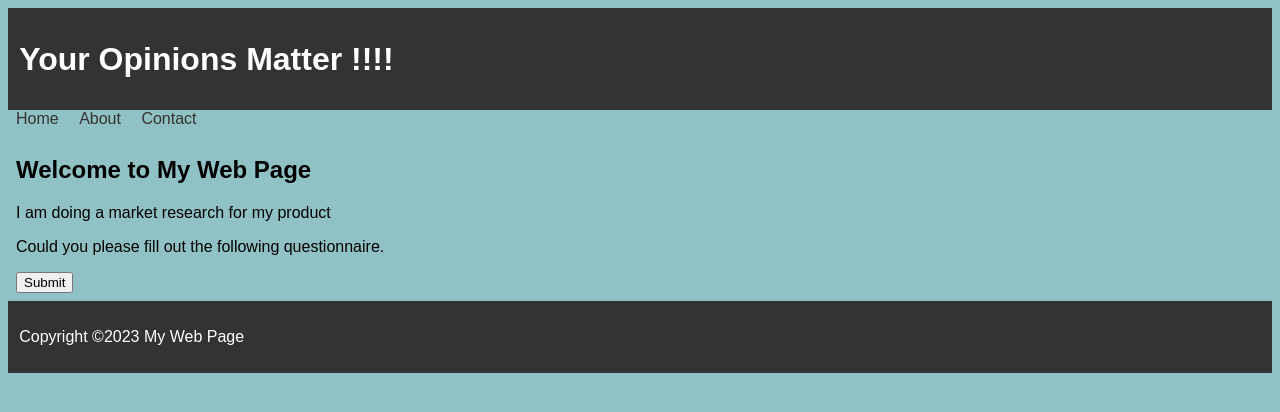
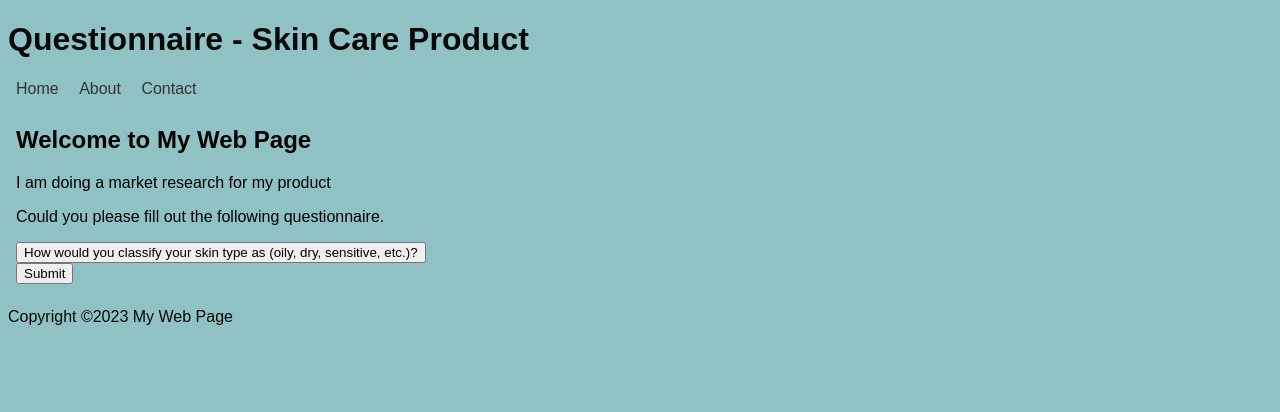
Before and after one commit to shrubom/questionnaire-web-page, a plain HTML site: page index.html in a window 1280 px wide. Drawn offline with Linux system fonts and the light colour scheme.

Commit message:
Added a toggle hide show input field

```diff
--- a/index.html
+++ b/index.html
@@ -6,7 +6,7 @@
   </head>
   <body>
     <header>
-      <h1>Your Opinions Matter !!!!</h1>
+      <h1>Questionnaire - Skin Care Product</h1>
     </header>
     <nav>
       <ul>
@@ -19,6 +19,12 @@
       <h2>Welcome to My Web Page</h2>
       <p>I am doing a market research for my product</p>
       <p>Could you please fill out the following questionnaire.</p>
+      <div>
+        <button onclick="toggleInput()">
+          How would you classify your skin type as (oily, dry, sensitive, etc.)?
+        </button>
+        <input type="text" id="input-field" style="display: none" />
+      </div>
       <button id="submit-button">Submit</button>
     </main>
     <footer>
--- a/script.js
+++ b/script.js
@@ -2,3 +2,11 @@ let submitButton = document.getElementById("submit-button");
 submitButton.addEventListener("click", function () {
   alert("Thank you for submitting your information!");
 });
+function toggleInput() {
+  var input = document.getElementById("input-field");
+  if (input.style.display === "none") {
+    input.style.display = "block";
+  } else {
+    input.style.display = "none";
+  }
+}
--- a/styles.css
+++ b/styles.css
@@ -4,9 +4,9 @@ body {
 }
 header,
 footer {
-  background-color: #333;
-  color: #fff;
-  padding: 0.7em;
+  /*background-color: rgb(157, 156, 89);*/
+  color: rgb(8, 7, 7);
+  /* padding: 10px 50px;*/
 }
 nav ul {
   list-style-type: none;
```
